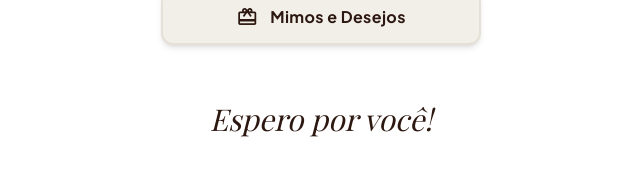
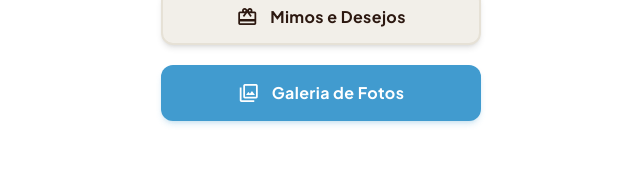
Before and after one commit to aragonp1/chadecasanova, a React (Vite) app: page /galeria in a window 1280 px wide. Shown: the part 1362-1533 px from the top of the page, without its empty margins (319-959 px from the left). Built offline with nearby package versions, Linux system fonts and the light colour scheme; a web font is replaced by a local one.

Commit message:
Update Home.tsx

```diff
--- a/pages/Home.tsx
+++ b/pages/Home.tsx
@@ -44,7 +44,7 @@ const Home: React.FC = () => {
         <BohoButton label="Informações do Evento" icon="location_on" to="/local" />
         <BohoButton label="Confirmar Presença" icon="check_circle" variant="primary" to="/rsvp" />
         <BohoButton label="Mimos e Desejos" icon="redeem" to="/presentes" />
-        {/* <BohoButton label="Galeria de Fotos" icon="photo_library" variant="primary" to="/galeria" /> */}
+        <BohoButton label="Galeria de Fotos" icon="photo_library" variant="primary" to="/galeria" />
       </div>
 
       <div className="mt-14 text-center">
```
